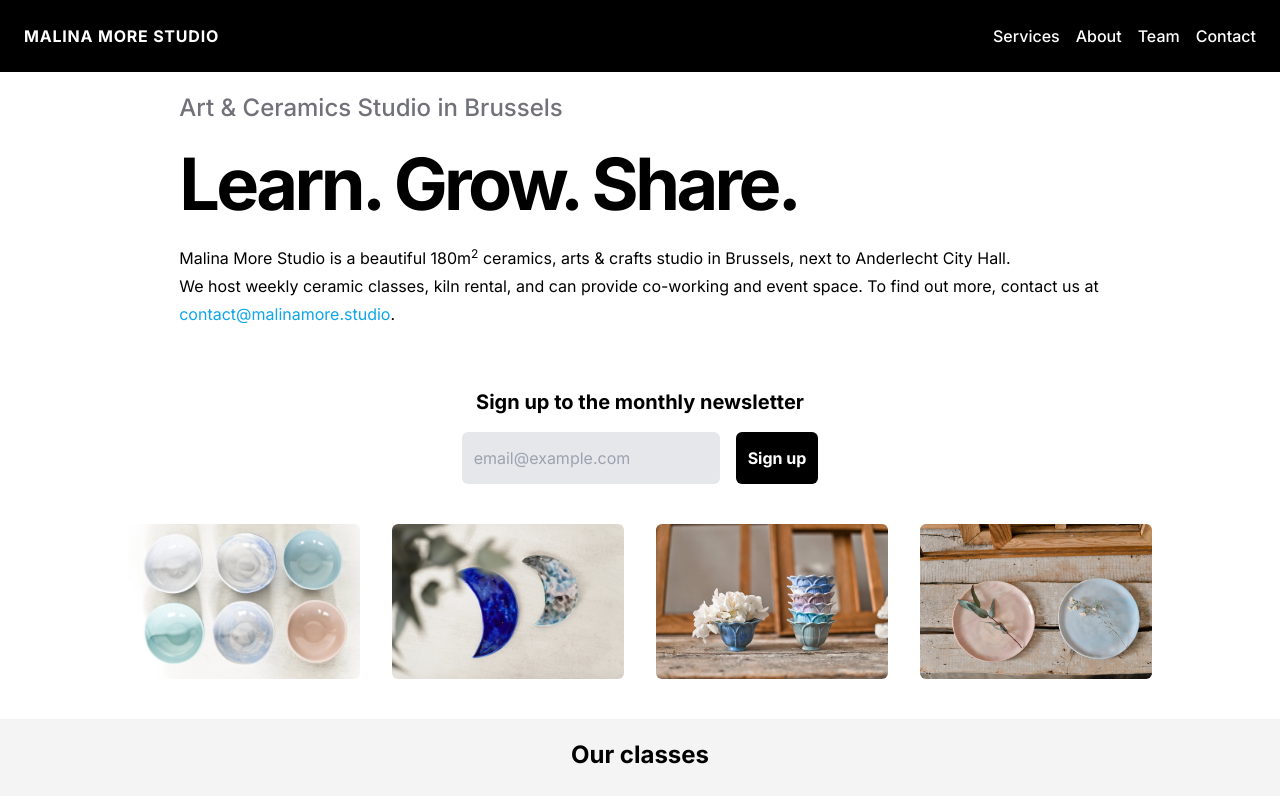
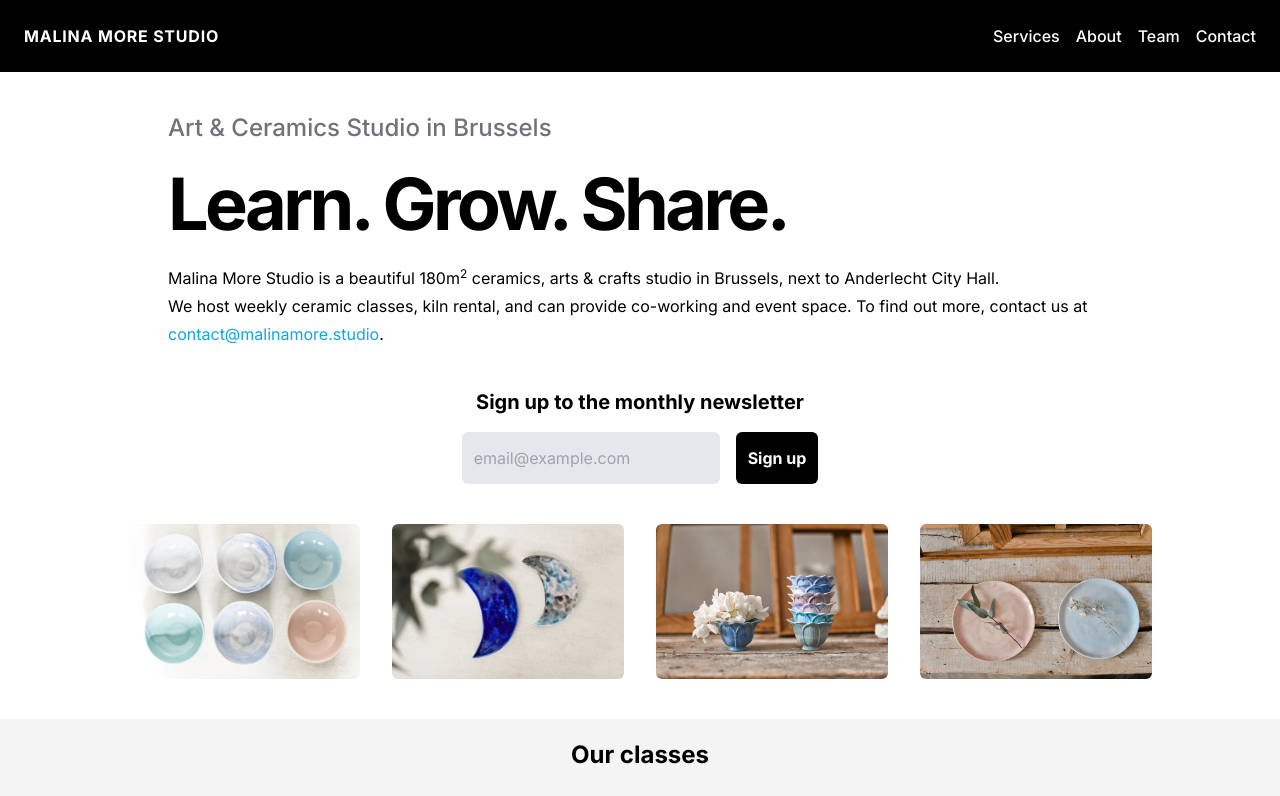
Before and after one commit to jleclanche/malinamore.studio, a Next.js app: page / in a window 1280 px wide. Shown: the top 796 px of the page. Built offline with nearby package versions, Linux system fonts and the light colour scheme.

Commit message:
Tweak page styling

```diff
--- a/app/page.tsx
+++ b/app/page.tsx
@@ -15,9 +15,8 @@ import { CONTACT_EMAIL } from "./constants";
 
 export default function Home() {
 	return (
-		<main className="flex flex-col items-center gap-10 overflow-x-hidden leading-7">
-			<section className="max-w-5xl py-5">
-				<div className="px-[5%]">
+		<main className="flex flex-col items-center gap-10 overflow-x-hidden leading-7 py-10">
+			<section className="max-w-5xl px-10">
 				<h1 className="text-lg md:text-2xl font-medium text-zinc-500">
 					Art & Ceramics Studio in Brussels
 				</h1>
@@ -26,15 +25,14 @@ export default function Home() {
 					Learn. Grow. Share.
 				</p>
 				<p>
-						Malina More Studio is a beautiful 180m<sup>2</sup> ceramics,
-						arts & crafts studio in Brussels, next to Anderlecht City Hall.
+					Malina More Studio is a beautiful 180m<sup>2</sup> ceramics, arts &
+					crafts studio in Brussels, next to Anderlecht City Hall.
 				</p>
 				<p>
 					We host weekly ceramic classes, kiln rental, and can provide
 					co-working and event space. To find out more, contact us at{" "}
 					<EmailLink email={CONTACT_EMAIL} />.
 				</p>
-				</div>
 			</section>
 
 			<section className="max-w-2xl md:!py-0 text-center">
@@ -61,7 +59,7 @@ export default function Home() {
 			</section>
 
 			<section id="our-classes" className="bg-zinc-100 w-full py-5">
-				<div className="flex flex-col gap-5 px-[5%]">
+				<div className="flex flex-col gap-5 px-10">
 					<h1 className="font-bold text-2xl text-center">Our classes</h1>
 					<div className="flex flex-col gap-y-1.5 max-w-5xl mx-auto">
 						<p>
@@ -204,7 +202,7 @@ export default function Home() {
 				</div>
 			</section>
 
-			<section id="about" className=" max-w-5xl">
+			<section id="about" className="max-w-5xl">
 				<div className="px-[5%]">
 					<h1 className="font-bold text-2xl text-center mb-5">
 						About Malina More
```
Lines whose indentation alone changed are shown as unchanged.
